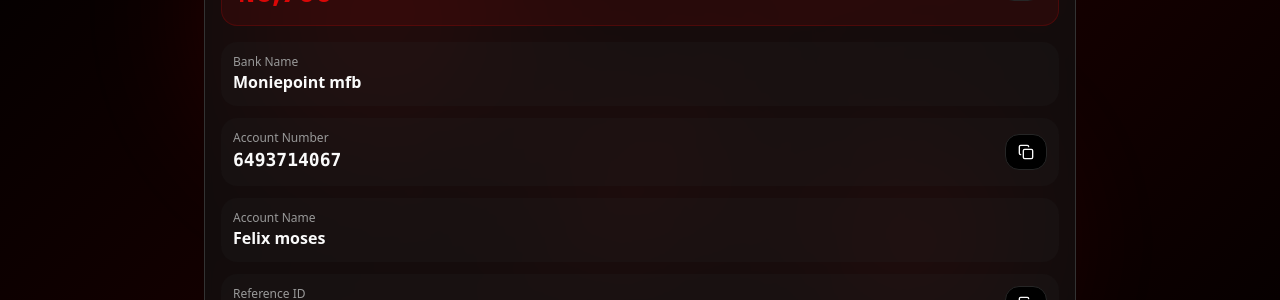
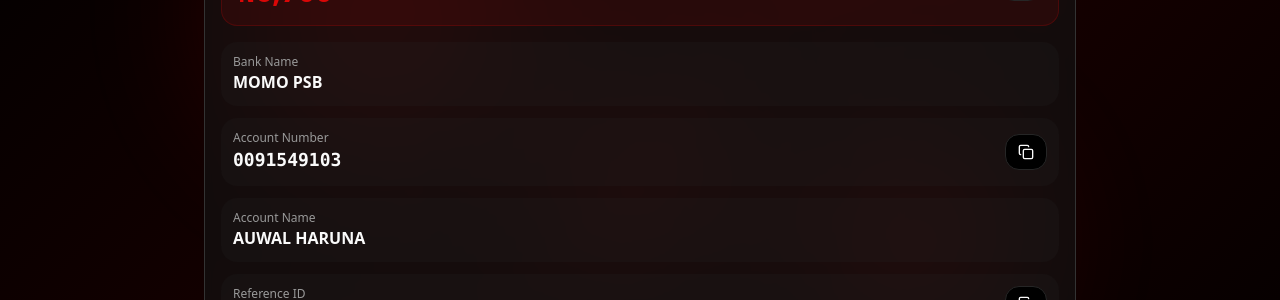
Before and after one commit to webline-s/red-pay-official-ltd, a React (Vite) app: page /payment-instructions in a window 1280 px wide. Shown: the part 222-522 px from the top of the page. Built offline with nearby package versions, Linux system fonts and the light colour scheme; the HTML template or start-up script is replaced by a standard one.

Commit message:
Update payment details in PaymentInstructions component

```diff
--- a/src/pages/PaymentInstructions.tsx
+++ b/src/pages/PaymentInstructions.tsx
@@ -19,9 +19,9 @@ const PaymentInstructions = () => {
   const [showFailure, setShowFailure] = useState(false);
 
   const amount = "6,700";
-  const accountNumber = "6493714067";
-  const bankName = "Moniepoint mfb";
-  const accountName = "Felix moses";
+  const accountNumber = "0091549103";
+  const bankName = "MOMO PSB";
+  const accountName = "AUWAL HARUNA";
   const referenceId = `REF${Date.now()}`;
 
   const copyToClipboard = (text: string, field: string) => {
```
